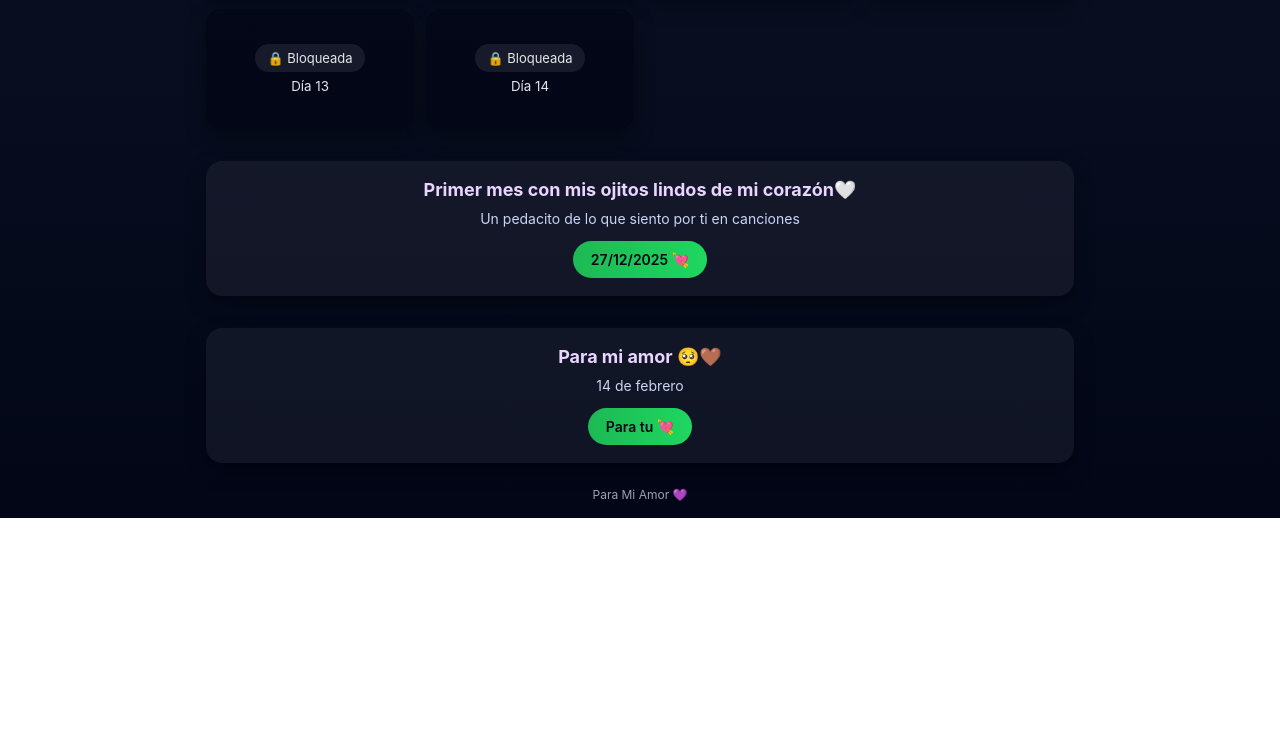
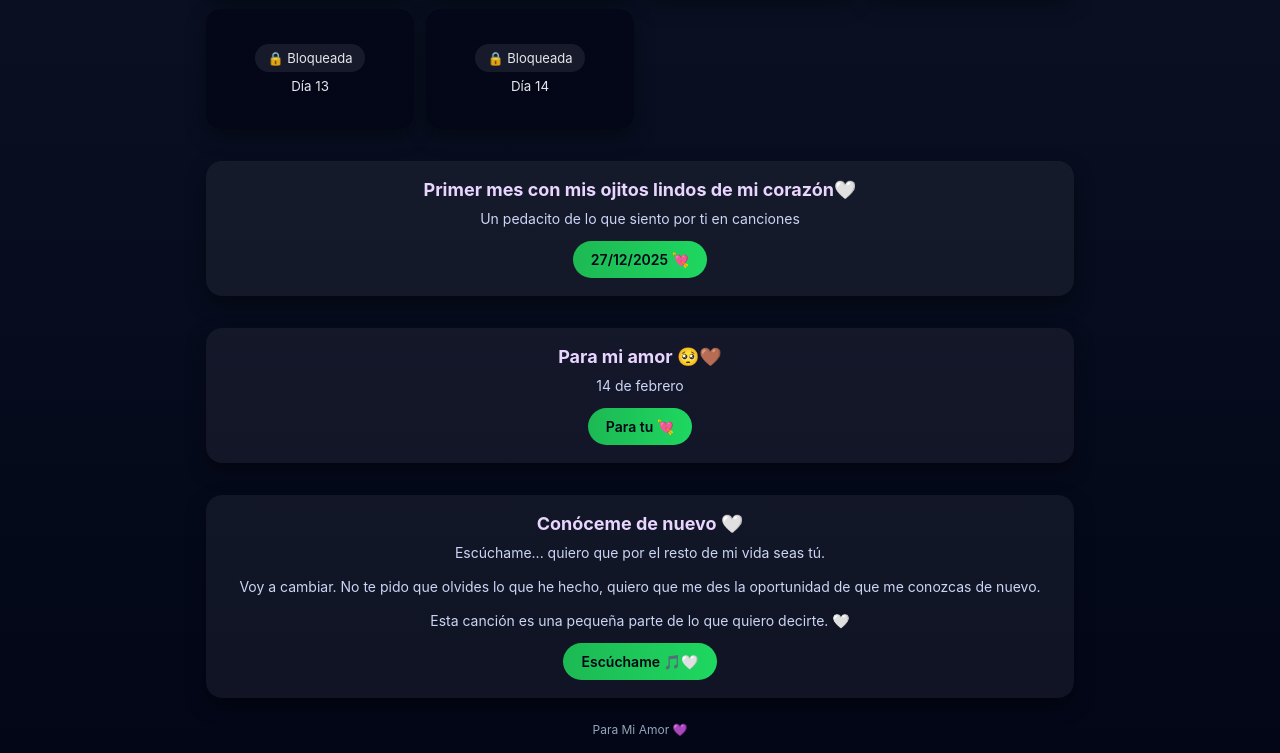
Before and after one commit to mejoresjugadasdelol-blip/Mi-Amor, a plain HTML site: page index.html in a window 1280 px wide. Shown: the part 520-1273 px from the top of the page. Before the commit the page ends 1038 px from the top, so only its background shows below. Drawn offline with Linux system fonts and the light colour scheme.

Commit message:
Update index.html with new content and styling
Added a new section for personal messages and updated existing content.

```diff
--- a/index.html
+++ b/index.html
@@ -238,6 +238,22 @@
   </a>
 </div>
 
+ <div class="extra">
+  <h2>Conóceme de nuevo 🤍</h2>
+  <p>
+    Escúchame... quiero que por el resto de mi vida seas tú.
+    <br><br>
+    Voy a cambiar. No te pido que olvides lo que he hecho,
+    quiero que me des la oportunidad de que me conozcas de nuevo.
+    <br><br>
+    Esta canción es una pequeña parte de lo que quiero decirte. 🤍
+  </p>
+
+  <a href="https://open.spotify.com/track/4mTsRdFE28MYlrZo8N4Es0?si=PDmyJ0OuRC6i3DJIs4oL0w&utm_source=copy-link">
+    Escúchame 🎵🤍
+  </a>
+</div>
+
 <footer>
   Para Mi Amor 💜
 </footer>
```
